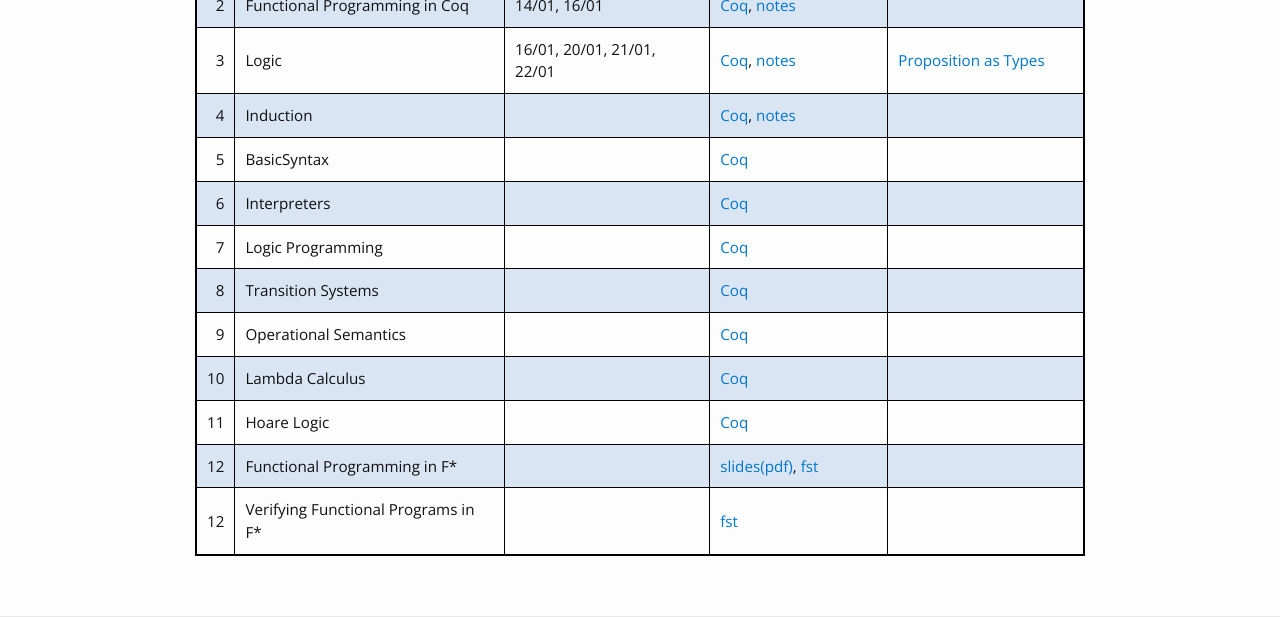
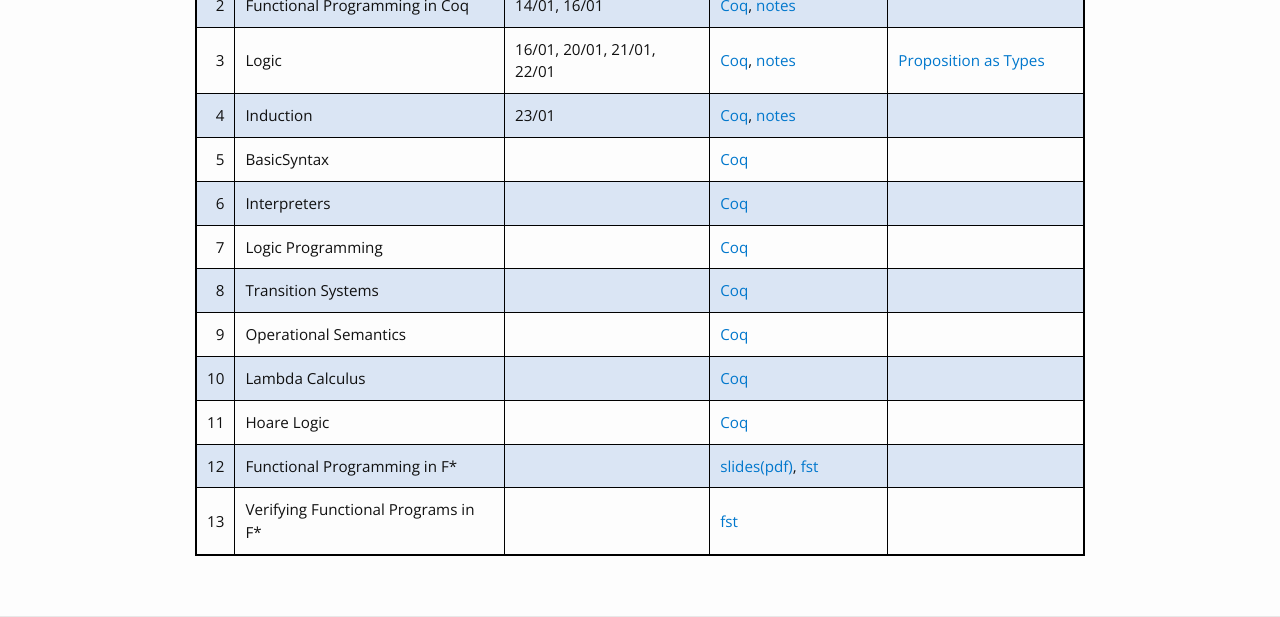
Before and after one commit to kayceesrk/cs6225_s20_iitm, a Jekyll site: the page built from schedule.md, in a window 1280 px wide. Shown: the part 284-901 px from the top of the page. Built offline with Jekyll 4.4.1, drawn with Linux system fonts in a browser that asks for light colours; nearby versions of some CDN libraries.

```diff
--- a/schedule.md
+++ b/schedule.md
@@ -9,7 +9,7 @@ permalink: /schedule/
 | 1 | First day of class | 13/01 | [slides(key)]({{site.baseurl}}/lectures/0_first_day_of_classes.key), [slides (pdf)]({{site.baseurl}}/lectures/0_first_day_of_classes.pdf) | [Lambda, the Ultimate TA](https://vimeo.com/6615365) |
 | 2 | Functional Programming in Coq | 14/01, 16/01 | [Coq]({{site.baseurl}}/lectures/FunctionalProgramming.v), [notes]({{site.baseurl}}/lectures/FunctionalProgramming.html) | |
 | 3 | Logic | 16/01, 20/01, 21/01, 22/01 | [Coq]({{site.baseurl}}/lectures/Logic.v), [notes]({{site.baseurl}}/lectures/Logic.html) | [Proposition as Types](https://www.youtube.com/watch?v=IOiZatlZtGU) |
-| 4 | Induction | | [Coq]({{site.baseurl}}/lectures/Induction.v), [notes]({{site.baseurl}}/lectures/Induction.html) | |
+| 4 | Induction | 23/01 | [Coq]({{site.baseurl}}/lectures/Induction.v), [notes]({{site.baseurl}}/lectures/Induction.html) | |
 | 5 | BasicSyntax | | [Coq]({{site.baseurl}}/lectures/BasicSyntax.v) | |
 | 6 | Interpreters | | [Coq]({{site.baseurl}}/lectures/Interpreters.v) | |
 | 7 | Logic Programming | | [Coq]({{site.baseurl}}/lectures/LogicProgramming.v) | |
@@ -18,4 +18,4 @@ permalink: /schedule/
 | 10 | Lambda Calculus | | [Coq]({{site.baseurl}}/lectures/LambdaCalculus.v) | |
 | 11 | Hoare Logic | | [Coq]({{site.baseurl}}/lectures/HoareLogic.v) | |
 | 12 | Functional Programming in F\* | | [slides(pdf)]({{site.baseurl}}/lectures/1_fstar_functional_programming.key), [fst]({{site.baseurl}}/lectures/fstar_functional.fst) | |
-| 12 | Verifying Functional Programs in F\* | | [fst]({{site.baseurl}}/lectures/fstar_verification.fst) | |
+| 13 | Verifying Functional Programs in F\* | | [fst]({{site.baseurl}}/lectures/fstar_verification.fst) | |
```
Also changed, not shown: 3 other files.
